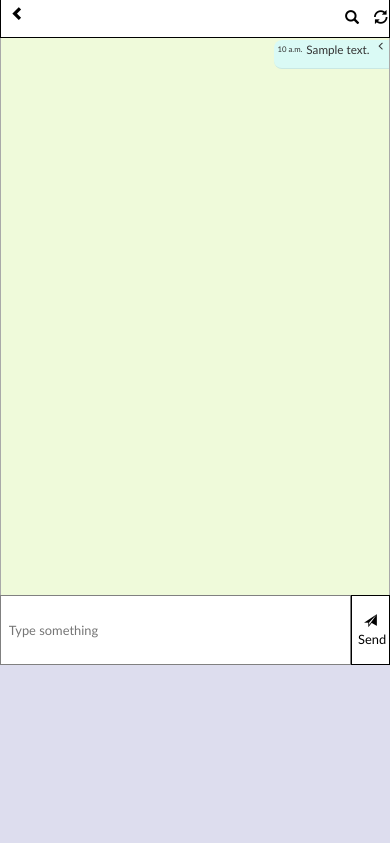
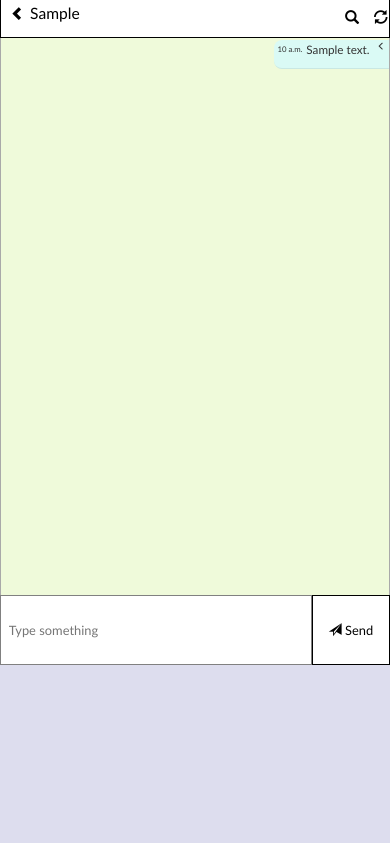
Before and after one commit to vivekkumarbilla/event, a Django app: template depactt/templates/depactt/fullmessages.html in a window 390 px wide. Shown: the part 48-891 px from the top of the page. Run offline with Django 3.2, Linux system fonts and the light colour scheme; a user stored in the database is signed in; tables that the repository leaves empty hold one stand-in row (values such as "Sample post"); the template is opened without the code that fills it: values that come from a table or form of the project are taken from there, most other values are stand-ins (such as "Sample title", 1, 10 or a date in 2020); some libraries are stand-ins or nearby versions.

Commit message:
initial vivek commit

```diff
--- a/depactt/templates/depactt/fullmessages.html
+++ b/depactt/templates/depactt/fullmessages.html
@@ -794,6 +794,7 @@
 				margin-top: 12vw;
 				padding: 0vw 0vw;
 				padding-bottom: 0vw;
+				overflow: scroll;
 			}
 			.mainheadelements2{
 				height: 10vw;
@@ -840,13 +841,13 @@
 				margin-left: 0px;
 			}
 			.mesgtype{
-				width: 90%;
+				width: 80%;
 				height: 100%;
 			}
 			.fullheight{
-				height: 10vh;
+				height: 100%;
 				padding-top: 0.5vw;
-				font-size: 2vw;
+				font-size: 4vw;
 				padding-left: 1.5vw;
 				padding-right: 1.5vw;
 			}
@@ -896,7 +897,7 @@
 			}
 			.sendbut{
 				margin-top: 0px;
-				width: 10%;
+				width: 20%;
 				height: 100%;
 				border: 1px solid black;
 			}
```
